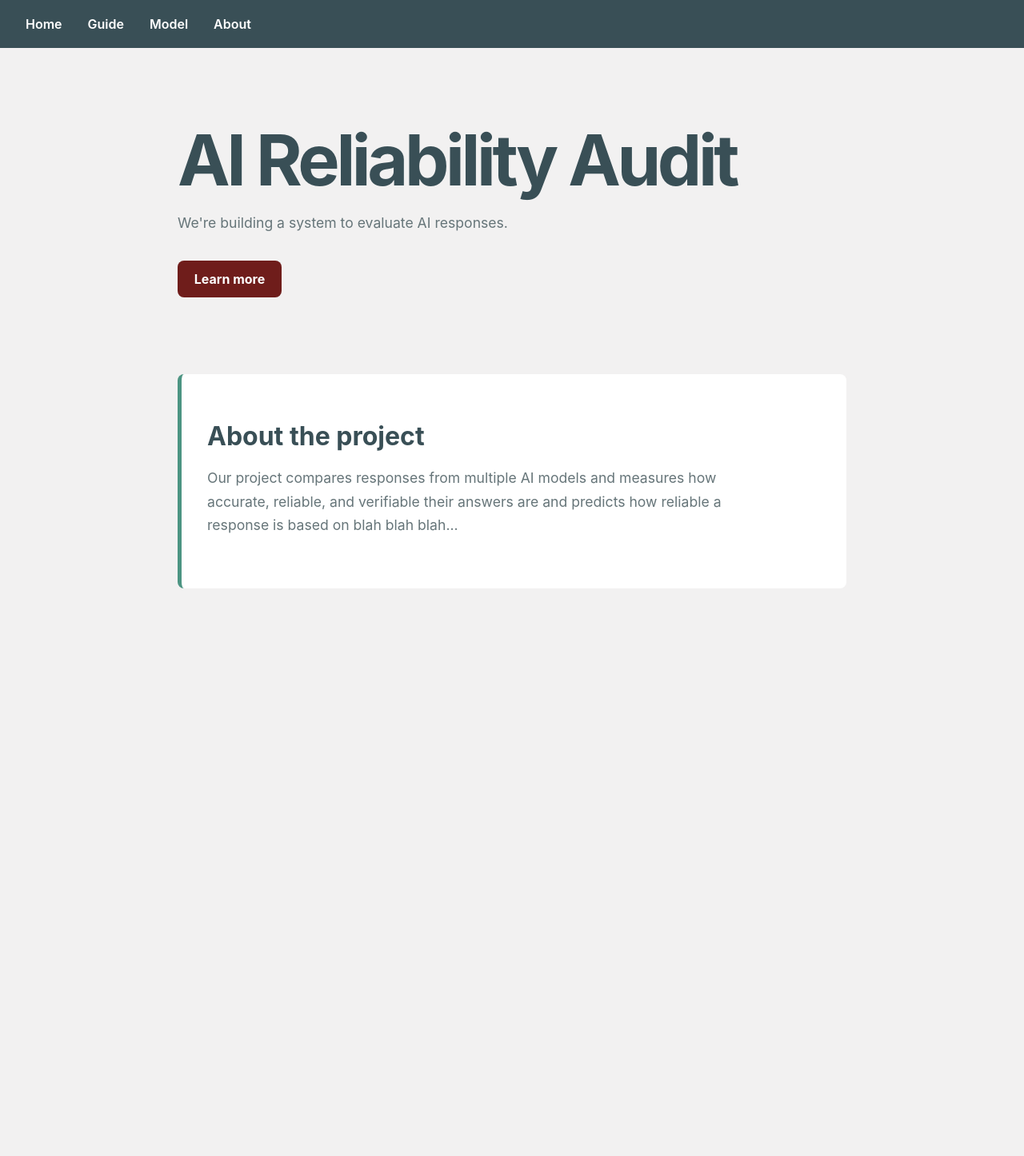
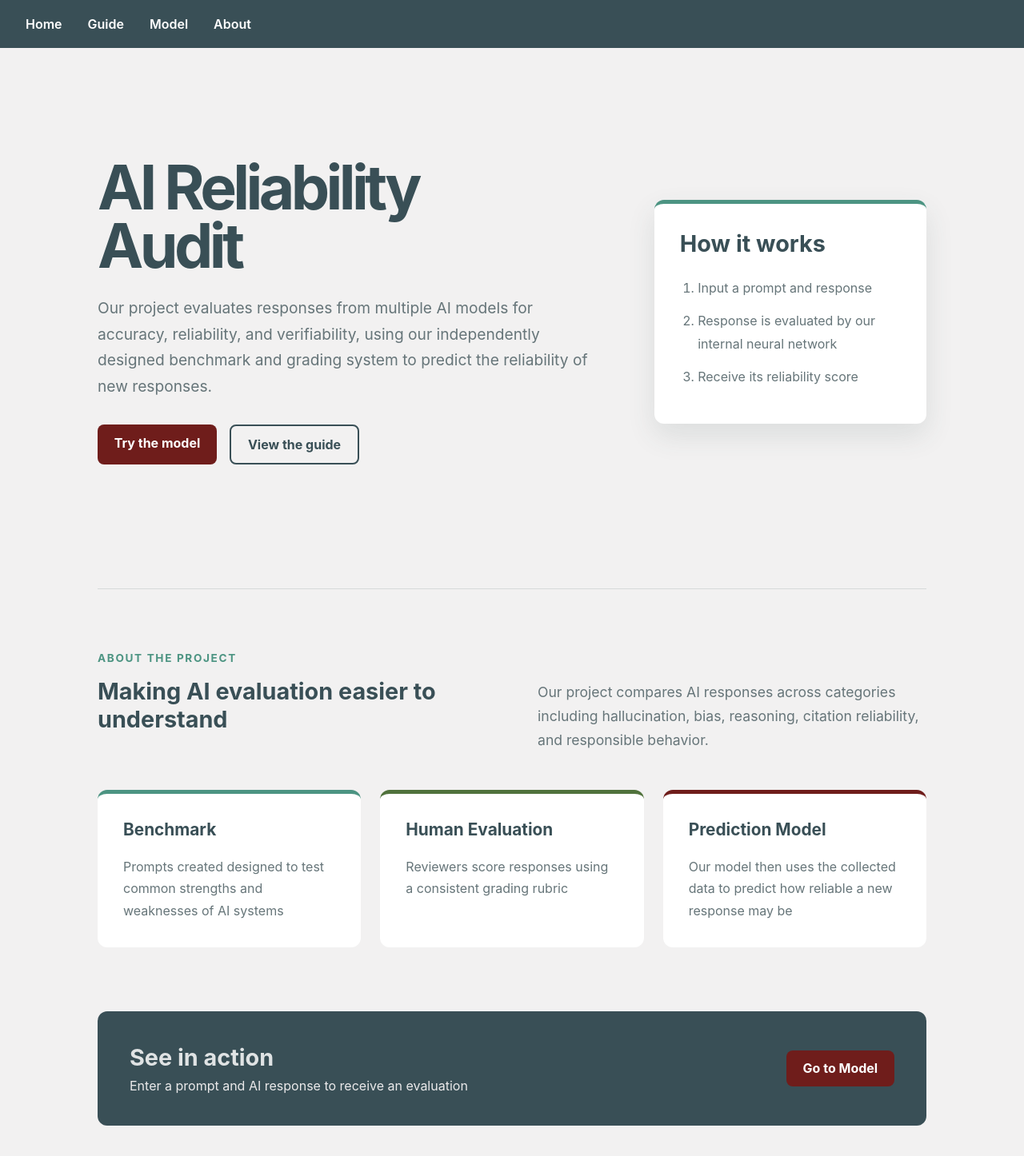
Before and after one commit to innovator-branchout/ai_eval, a SvelteKit app: page / in a window 1280 px wide. Shown: the top 1446 px of the page at 80% size. Before the commit the page ends 832 px from the top, so only its background shows below. Built offline with nearby package versions, Linux system fonts and the light colour scheme.

Commit message:
Home page

```diff
--- a/src/routes/+page.svelte
+++ b/src/routes/+page.svelte
@@ -2,77 +2,261 @@
 	<title>AI Reliability Audit</title>
 	<meta
 		name="description"
-		content="wow"
+		content="A student-built project that evaluates the reliability of AI responses."
 	/>
 </svelte:head>
 
 <main>
-	<h1>AI Reliability Audit</h1>
+	<section class="hero">
+		<div class="hero-text">
+			<h1>AI Reliability Audit</h1>
 
-	<p>
-		We're building a system to evaluate AI responses.
-	</p>
+			<p class="intro">
+			Our project evaluates responses from multiple AI models for accuracy, reliability, and verifiability, using our independently designed benchmark and grading system to predict the reliability of new responses.
+			</p>
 
-	<a class="primary-button" href="about">Learn more</a>
+			<div class="buttons">
+				<a class="primary-button" href="/model">Try the model</a>
+				<a class="secondary-button" href="/guide">View the guide</a>
+			</div>
+		</div>
 
-	<section id="about">
-		<h2>About the project</h2>
+		<div class="hero-card">
+			<h2>How it works</h2>
+
+			<ol>
+				<li>Input a prompt and response</li>
+				<li>Response is evaluated by our internal neural network</li>
+				<li>Receive its reliability score</li>
+			</ol>
+		</div>
+	</section>
+
+	<section class="about-section">
+		<div>
+			<p class="eyebrow">About the project</p>
+			<h2>Making AI evaluation easier to understand</h2>
+		</div>
 
 		<p>
-			Our project compares responses from multiple AI models and measures how accurate, reliable, and verifiable their answers are and predicts how reliable a response is based on blah blah blah...
+			Our project compares AI responses across categories including hallucination, bias, reasoning, citation reliability, and responsible behavior.
 		</p>
+	</section>
+
+	<section class="cards">
+		<article>
+			<h3>Benchmark</h3>
+			<p>
+				Prompts created designed to test common strengths and weaknesses of AI systems
+			</p>
+		</article>
+
+		<article>
+			<h3>Human Evaluation</h3>
+			<p>
+				Reviewers score responses using a consistent grading rubric
+			</p>
+		</article>
+
+		<article>
+			<h3>Prediction Model</h3>
+			<p>
+				Our model then uses the collected data to predict how reliable a new response may be
+			</p>
+		</article>
+	</section>
+
+	<section class="callout">
+		<div>
+			<h2>See in action</h2>
+			<p>Enter a prompt and AI response to receive an evaluation</p>
+		</div>
+
+		<a class="primary-button" href="/model">Go to Model</a>
 	</section>
 </main>
 
 <style>
 	main {
-		max-width: 900px;
-		min-height: calc(100vh - 70px);
+		max-width: 1100px;
 		margin: 0 auto;
-		padding: 6rem 2rem;
+		padding: 5rem 2rem;
+	}
+
+	.hero {
+		display: grid;
+		grid-template-columns: 1.3fr 0.7fr;
+		gap: 4rem;
+		align-items: center;
+		min-height: 500px;
+	}
+
+	.eyebrow {
+		margin-bottom: 1rem;
+		color: var(--seagrass);
+		font-size: 0.85rem;
+		font-weight: 700;
+		letter-spacing: 0.12em;
+		text-transform: uppercase;
 	}
 
 	h1 {
-		margin: 0 0 1.25rem;
-		color: var(--charcoal);
-		font-size: clamp(3rem, 8vw, 5.5rem);
-		line-height: 1;
-		letter-spacing: -0.05em;
+		max-width: 500px;
+		margin: 0 0 1.5rem;
+		font-size: clamp(2.5rem, 6vw, 6rem);
+		line-height: 0.95;
+		letter-spacing: -0.06em;
 	}
 
 	h2 {
-		margin-bottom: 1rem;
-		color: var(--charcoal);
-		font-size: 2rem;
+		margin-top: 0;
+		font-size: 1.8rem;
 	}
 
-	p {
+	h3 {
+		margin-top: 0;
+		font-size: 1.3rem;
+	}
+
+	.intro {
 		max-width: 650px;
 		margin-bottom: 2rem;
+		color: var(--muted);
+		font-size: 1.2rem;
+		line-height: 1.7;
+	}
+
+	.buttons {
+		display: flex;
+		flex-wrap: wrap;
+		gap: 1rem;
+	}
+
+	.secondary-button {
+		display: inline-block;
+		padding: 0.8rem 1.3rem;
+		border: 2px solid var(--charcoal);
+		border-radius: 0.5rem;
+		color: var(--charcoal);
+		font-weight: bold;
+		text-decoration: none;
+	}
+
+	.secondary-button:hover {
+		background: var(--charcoal);
+		color: white;
+	}
+
+	.hero-card {
+		padding: 2rem;
+		border-top: 5px solid var(--seagrass);
+		border-radius: 0.75rem;
+		background: var(--surface);
+		box-shadow: 0 15px 35px rgba(57, 79, 86, 0.12);
+	}
+
+	.hero-card ol {
+		margin: 0;
+		padding-left: 1.4rem;
+		color: var(--muted);
+		line-height: 1.8;
+	}
+
+	.hero-card li {
+		margin-bottom: 0.75rem;
+	}
+
+	.about-section {
+		display: grid;
+		grid-template-columns: 1fr 1fr;
+		gap: 4rem;
+		align-items: end;
+		margin-top: 6rem;
+		padding-top: 4rem;
+		border-top: 1px solid #d6dada;
+	}
+
+	.about-section p:last-child {
+		margin-bottom: 0;
 		color: var(--muted);
 		font-size: 1.1rem;
 		line-height: 1.7;
 	}
 
-	.primary-button {
-		display: inline-block;
-		padding: 0.8rem 1.3rem;
-		border-radius: 0.5rem;
-		background: var(--wine);
-		color: white;
-		font-weight: bold;
-		text-decoration: none;
+	.cards {
+		display: grid;
+		grid-template-columns: repeat(3, 1fr);
+		gap: 1.5rem;
+		margin-top: 3rem;
 	}
 
-	.primary-button:hover {
-		background: #591716;
+	.cards article {
+		padding: 2rem;
+		border-radius: 0.75rem;
+		background: var(--surface);
 	}
 
-	section {
-		margin-top: 6rem;
-		padding: 2rem;
-		border-left: 5px solid var(--seagrass);
-		border-radius: 0.5rem;
-		background: var(--surface);
+	.cards article:nth-child(1) {
+		border-top: 5px solid var(--seagrass);
+	}
+
+	.cards article:nth-child(2) {
+		border-top: 5px solid var(--fern);
+	}
+
+	.cards article:nth-child(3) {
+		border-top: 5px solid var(--wine);
+	}
+
+	.cards p {
+		margin-bottom: 0;
+		color: var(--muted);
+		line-height: 1.7;
+	}
+
+	.callout {
+		display: flex;
+		align-items: center;
+		justify-content: space-between;
+		gap: 2rem;
+		margin-top: 5rem;
+		padding: 2.5rem;
+		border-radius: 0.75rem;
+		background: var(--charcoal);
+	}
+
+	.callout h2 {
+		margin-bottom: 0.5rem;
+		color: rgba(255, 255, 255, 0.842);
+	}
+
+	.callout p {
+		margin: 0;
+		color: var(--platinum);
+	}
+
+	@media (max-width: 800px) {
+		main {
+			padding-top: 3rem;
+		}
+
+		.hero,
+		.about-section,
+		.cards {
+			grid-template-columns: 1fr;
+		}
+
+		.hero {
+			gap: 2.5rem;
+		}
+
+		.about-section {
+			gap: 1rem;
+		}
+
+		.callout {
+			align-items: flex-start;
+			flex-direction: column;
+		}
 	}
 </style>
```
